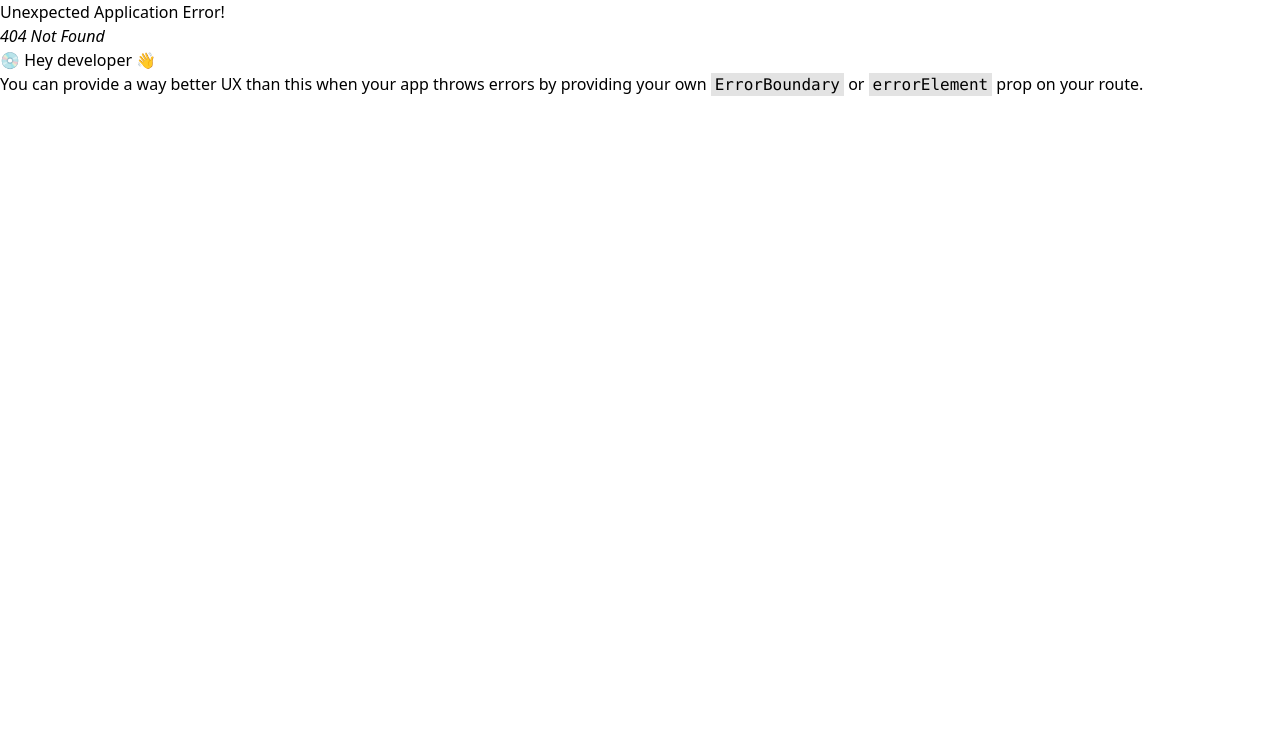
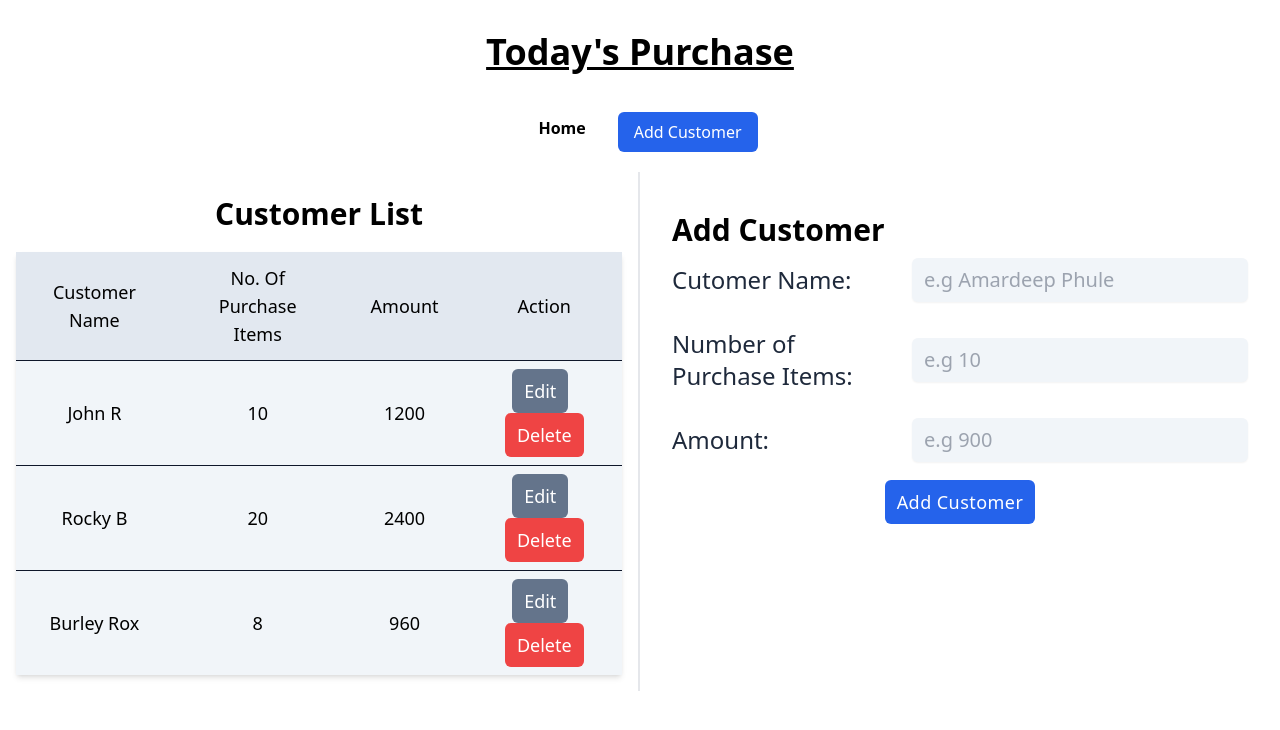
Before and after one commit to amarphule/my-shop, a React (Vite) app: page /add-customer in a window 1280 px wide. Before the commit this address had no page. Shown: the top 730 px of the page. Built offline with nearby package versions, Linux system fonts and the light colour scheme.

Commit message:
refact: styles, routes

```diff
--- a/src/App.jsx
+++ b/src/App.jsx
@@ -12,8 +12,8 @@ const App = () => {
           Home
         </Link>
         <Link
-          to={"/customer"}
-          className="px-4 py-2  bg-blue-600 hover:bg-blue-500 text-white rounded-md"
+          to={"/add-customer"}
+          className="px-4 py-2 bg-blue-600 hover:bg-blue-500 text-white rounded-md"
         >
           Add Customer
         </Link>
--- a/src/components/AddCustomer.jsx
+++ b/src/components/AddCustomer.jsx
@@ -4,6 +4,7 @@ import { addCustomer, updateCustomer } from "../features/customersSlice";
 import { useNavigate, useParams } from "react-router-dom";
 
 const AddCustomer = () => {
+  const [error, setError] = useState();
   const customerId = useParams();
   const dispatch = useDispatch();
   const navigate = useNavigate();
@@ -33,6 +34,7 @@ const AddCustomer = () => {
   }, [customer]);
 
   const handleChange = (e) => {
+    if (isNaN(e.target.value)) setError("Please enter valid number");
     setNewCustomer({ ...newCustomer, [e.target.name]: e.target.value });
   };
 
@@ -55,7 +57,7 @@ const AddCustomer = () => {
 
   return (
     <>
-      <section className="p-4">
+      <section className="w-full items-center justify-center p-4">
         <h2 className="text-3xl font-semibold py-2">
           {customerId.id ? "Update Customer" : "Add Customer"}
         </h2>
@@ -90,6 +92,7 @@ const AddCustomer = () => {
               name="noOfPurchase"
               id="noOfPurchase"
               value={noOfPurchase}
+              min={0}
               onChange={handleChange}
               className="px-3 py-2 text-xl  border-slate-900 bg-slate-100 shadow-sm rounded-md flex-1"
             />
@@ -107,6 +110,7 @@ const AddCustomer = () => {
               name="amount"
               id="amount"
               value={amount}
+              min={0}
               onChange={handleChange}
               className="px-3 py-2 text-xl border-slate-900 bg-slate-100 shadow-sm rounded-md flex-1"
             />
--- a/src/components/CustomerList.jsx
+++ b/src/components/CustomerList.jsx
@@ -13,12 +13,12 @@ const CustomerList = () => {
   };
 
   const handleUpdate = (id) => {
-    navigate(`customer/${id}`);
+    navigate(`customer/edit/${id}`);
   };
   return (
-    <section className="md:flex">
-      <aside className="w-1/2 p-4 text-center flex flex-col border-r-2 space-y-3">
-        <h2 className="text-3xl  font-semibold py-2">Customer List</h2>
+    <section className="md:flex w-full space-y-4 md:space-y-0">
+      <aside className="md:w-1/2 w-full p-4 text-center flex flex-col border-r-2 space-y-3">
+        <h2 className="text-3xl font-semibold py-2">Customer List</h2>
         {customers.length > 0 ? (
           <table className="divide-y divide-slate-900 bg-slate-100 shadow-md">
             <thead>
@@ -42,18 +42,20 @@ const CustomerList = () => {
                 return (
                   <tr key={customer.id}>
                     <td
-                      className="px-7 py-2 text-lg cursor-pointer hover:bg-slate-200"
-                      onClick={() => navigate(`customer/edit/${customer.id}`)}
+                      className="md:px-7 py-2 text-lg cursor-pointer hover:bg-slate-200"
+                      onClick={() =>
+                        navigate(`customer/details/${customer.id}`)
+                      }
                     >
                       <div>{customer.name}</div>
                     </td>
-                    <td className="px-7 py-2 text-lg">
+                    <td className="md:px-7 py-2 text-lg">
                       <div>{customer.noOfPurchase}</div>
                     </td>
-                    <td className="px-7 py-2 text-lg">
+                    <td className="md:px-7 py-2 text-lg">
                       <div>{customer.amount}</div>
                     </td>
-                    <td className="px-7 py-2 text-lg">
+                    <td className="md:px-7 py-2 text-lg">
                       <button
                         onClick={() => handleUpdate(customer.id)}
                         className="bg-slate-500 hover:bg-slate-700 text-white mr-2 px-2 py-1 sm:px-2 sm:py-1 md:px-3 md:py-2 rounded-md"
@@ -78,7 +80,7 @@ const CustomerList = () => {
           </div>
         )}
       </aside>
-      <aside className="w-1/2 p-4">
+      <aside className="md:w-1/2 w-full p-4">
         <Outlet />
       </aside>
     </section>
--- a/src/components/Hero.jsx
+++ b/src/components/Hero.jsx
@@ -3,7 +3,7 @@ import hero from "../assets/hero.svg";
 
 const Hero = () => {
   return (
-    <div>
+    <div className="w-full flex items-center justify-center">
       <img className="p-4" src={hero} alt="Hero Image" />
     </div>
   );
```
Also changed, not shown: src/routes/root.jsx (+6 -6 lines).
